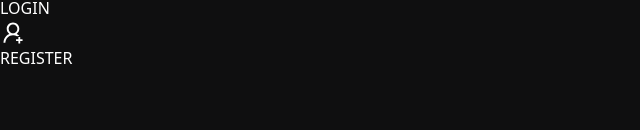
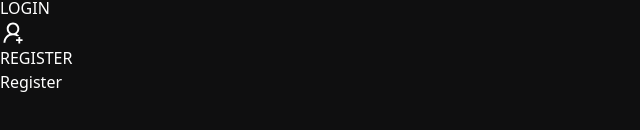
Before and after one commit to MartinKalema/Full-Stack-E-Commerce-Store, a React (Vite) app in the folder frontend/: page /register in a window 1280 px wide. Before the commit this address led to /. Shown: the part 254-384 px from the top of the page, without its empty margins (0-640 px from the left). Built offline with nearby package versions, Linux system fonts and the light colour scheme.

Commit message:
Registration

```diff
--- a/frontend/src/pages/authentication/Register.jsx
+++ b/frontend/src/pages/authentication/Register.jsx
@@ -17,7 +17,7 @@ const Register = () => {
 
   const [register, { isLoading }] = useRegisterMutation();
 
-  const userInfo = useSelector((state) => state.auth);
+  const { userInfo } = useSelector((state) => state.auth);
 
   const { search } = useLocation();
   const searchParameters = new URLSearchParams(search);
@@ -30,7 +30,13 @@ const Register = () => {
     }
   }, [navigate, redirect, userInfo]);
 
-  return <div className="text-white">Register</div>;
+  return (
+    <section className="pl-[10rem] flex flex-wrap">
+      <div className="mr-[4rem] mt-[5rem]">
+        <h1 className="text-2xl font-semibold mb-4">Register</h1>
+      </div>
+    </section>
+  );
 };
 
 export default Register;
```
